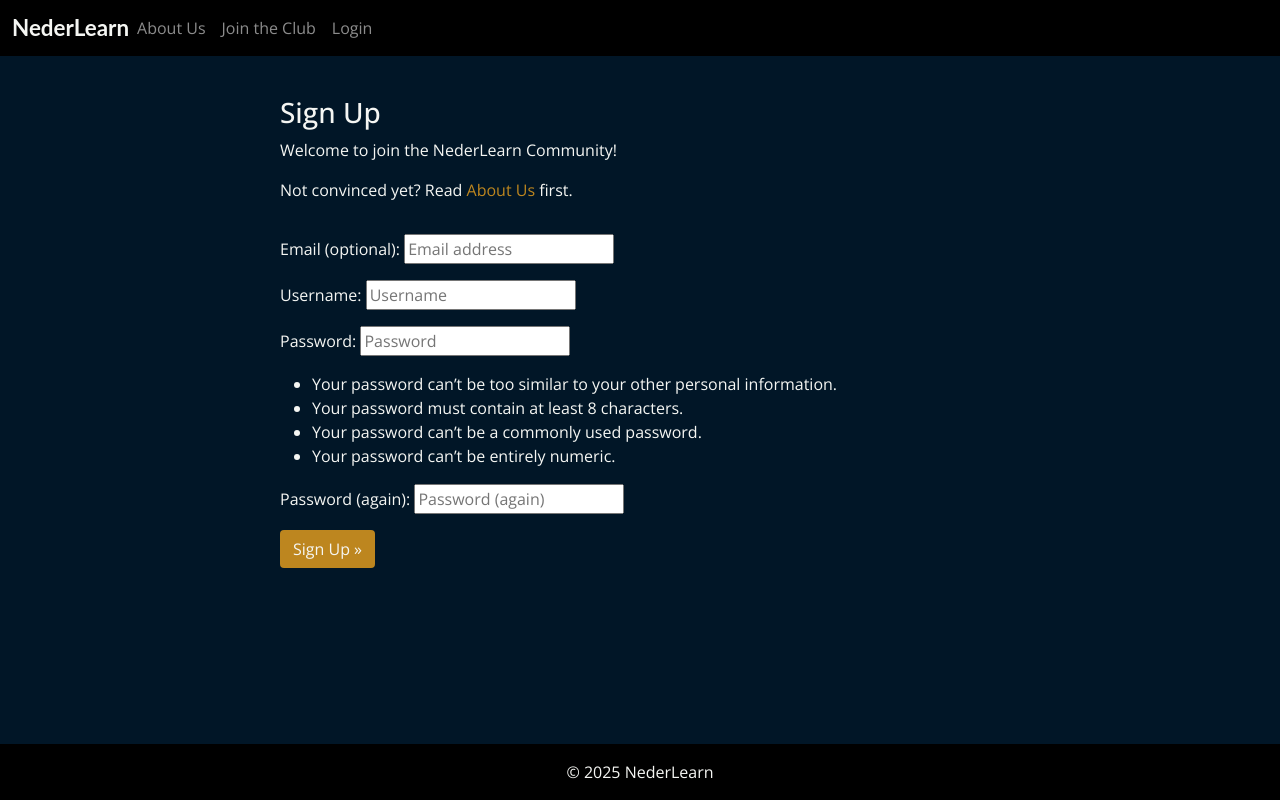
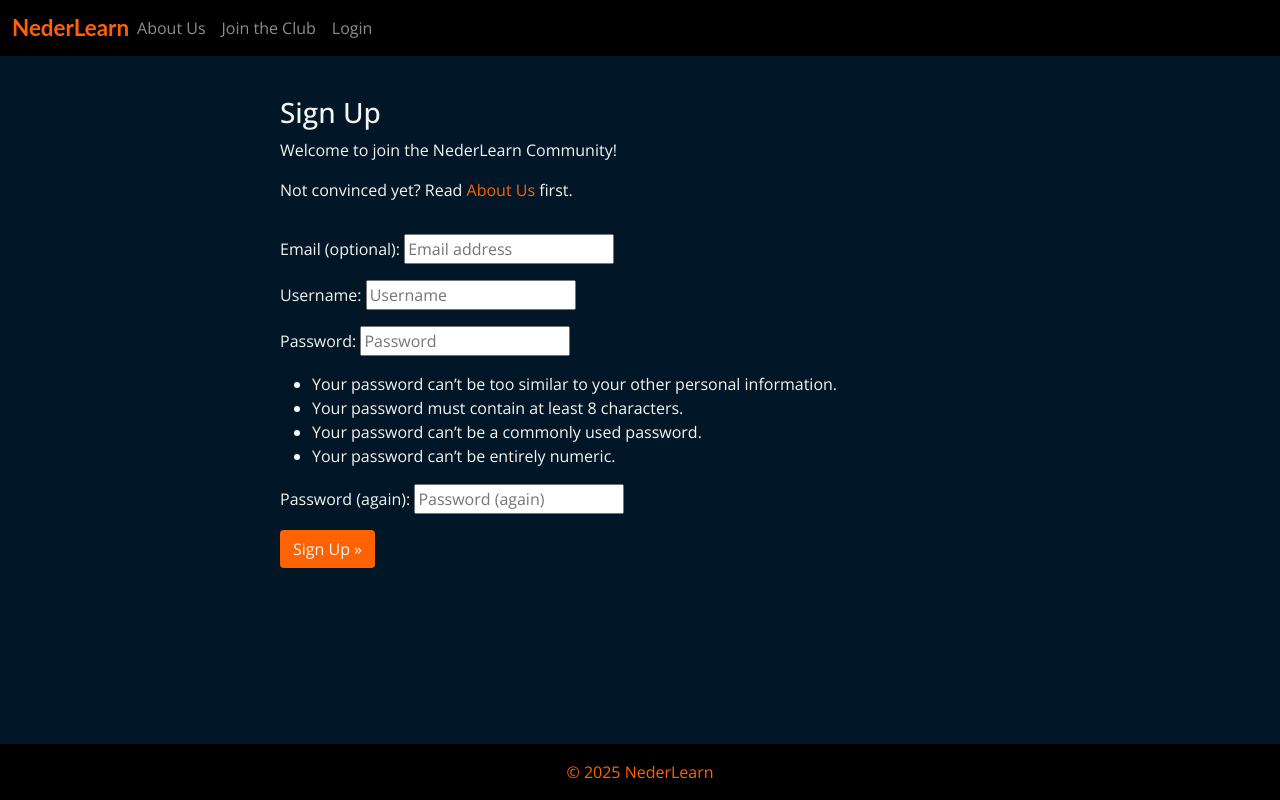
Before and after one commit to Blignaut24/NederLearn_V5, a Django app: page /accounts/signup/ in a window 1280 px wide. Run offline with Django 5.2, Linux system fonts and the light colour scheme; some libraries are stand-ins or nearby versions; some web fonts are replaced.

Commit message:
style: update navbar color

```diff
--- a/static/css/style.css
+++ b/static/css/style.css
@@ -8,7 +8,7 @@
    :root {
     /* Brand Colors */
     --primary-color: #4D6CFA;      /* Primary interface elements */
-    --secondary-color: #bd861f;    /* Action buttons and highlights */
+    --secondary-color: #ff6200;    /* Action buttons and highlights */
     --accent-color: #c85c86;       /* Visual emphasis elements */
 
     /* Theme Colors */
@@ -24,7 +24,7 @@
     --warning:#f79818;             /*Warning (Amber)*/
 
     /*Hover States*/
-    --hover: #007d51;              /* Hover*/
+    --hover: #525199;              /* Hover*/
 }
 
 
@@ -50,7 +50,7 @@ body {
 }
 
 .navbar-dark {
-    color: var(--primary-color);
+    color: var(--light-text);
 }
 
 /* Brand Logo */
@@ -58,18 +58,19 @@ body {
     font-family: Lato, sans-serif;
     font-size: 1.4rem;
     font-weight: 700;
-    color: var(--light-text);
+    color: var(--secondary-color);
     text-decoration: none;
 }
 
 /*Logo Hover*/
 a:hover {
-    color: var(--primary-color);
+    color: var(--hover);
 }
 
-/* Navigation Links */
-.nav-link {
-    color: var(--secondary-color);
+/* #FIXME: Redundent Code */
+Navigation Links
+a:hover.nav-link {
+    color: var(--hover);
 }
 
 .nav-link:hover {
@@ -82,7 +83,7 @@ a:hover {
 
 .footer {
     background-color: var(--black-bg);
-    color: var(--light-text);
+    color: var(--secondary-color);
 }
 
 /*==================================
@@ -99,7 +100,7 @@ a:hover {
 .btn-primary:hover,
 .btn-signup:hover {
     background-color: var(--hover);
-    color: var(--dark-bg);
+    color: var(--light-text);
 }
 
 /* Like Button */
```
